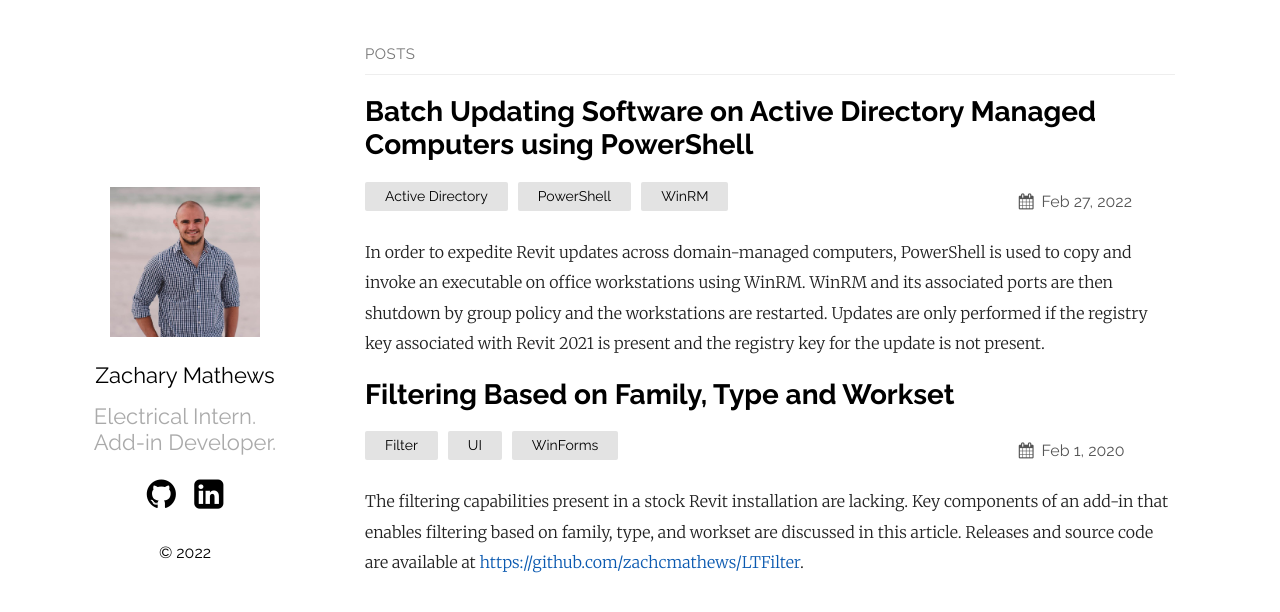
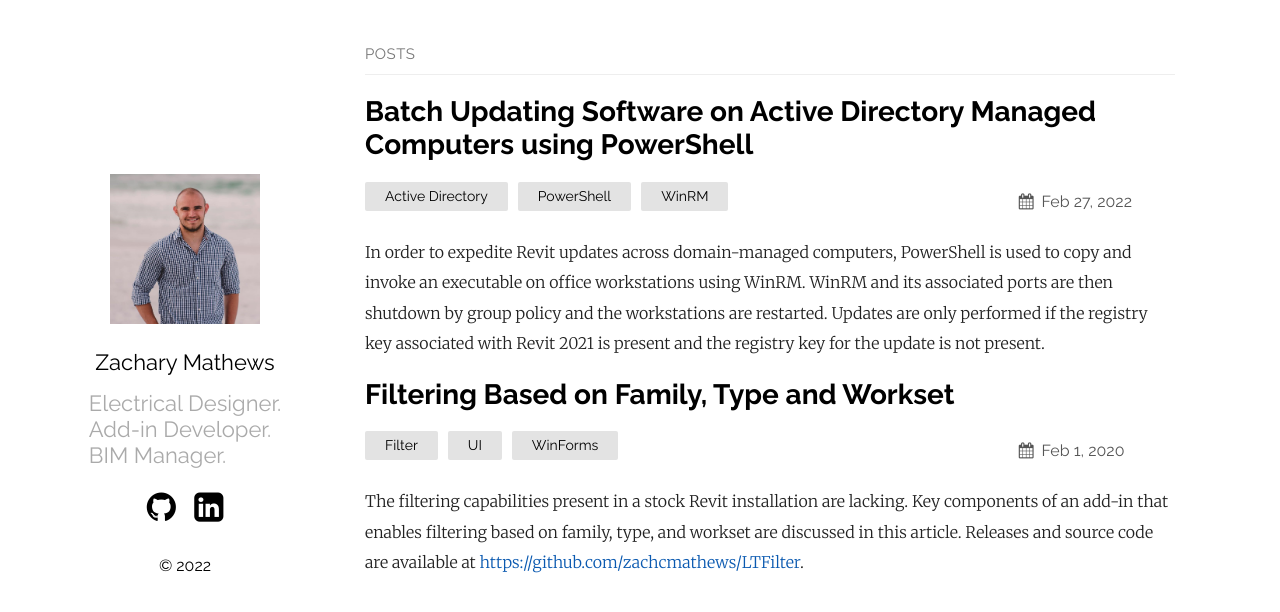
Before and after one commit to zachcmathews/zachcmathews.github.io, a Jekyll site: the page built from index.md, in a window 1280 px wide. Shown: the top 612 px of the page. Built offline with Jekyll 4.4.1, drawn with Linux system fonts in a browser that asks for light colours.

Commit message:
Update bio information

```diff
--- a/_config.yml
+++ b/_config.yml
@@ -1,8 +1,8 @@
 title: Zachary Mathews
 author: Zachary Mathews
-email: support@zacharymathews.com
+email: zachary.c.mathews+blog@gmail.com
 description: >
-  Blog focused on development of Revit add-ins. Automating repetitive tasks across
+  Blog focused on development of Revit add-ins and automating repetitive tasks across
   multiple disciplines.
 show_excerpts: true
 
@@ -13,8 +13,9 @@ sass:
 plainwhite:
   name: Zachary Mathews
   tagline: |
-    Electrical Intern.
+    Electrical Designer.
     Add-in Developer.
+    BIM Manager.
   date_format: "%b %-d, %Y"
   sitemap: true # set to true to generate sitemap.xml content
   disqus_shortname: zacharymathews
```
Also changed, not shown: screenshot.png (deleted).
